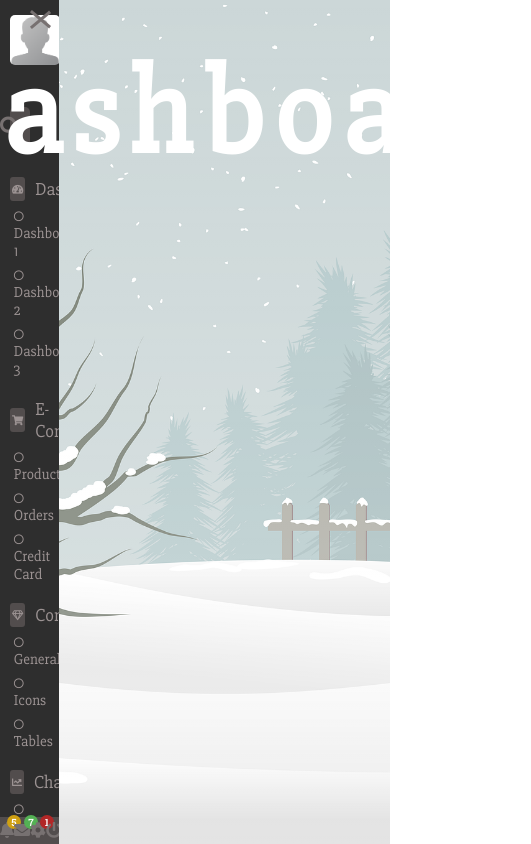
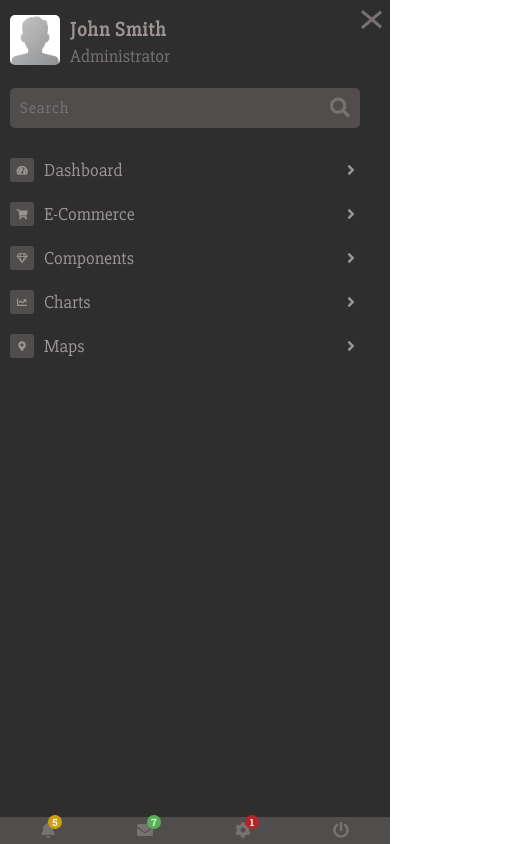
Before and after one commit to marc9323/Sidebar-for-dashboard, a plain HTML site: page index.html in a window 390 px wide. Both pictures are taken after a click on the element 41 px from the left and 17 px from the top of the page. Shown: the whole page, 531 px wide, since content can reach past the window. Drawn offline with Linux system fonts and the light colour scheme.

Commit message:
menu complete

```diff
--- a/script.js
+++ b/script.js
@@ -2,3 +2,13 @@ document.querySelector('.hamburger-menu').addEventListener('click', ()=> {
     // add class if doesn't exist, remove if it does, toggle it
     document.querySelector('.container').classList.toggle('change');
 });
+
+document.querySelector('.nav-list').addEventListener('click', (e)=> {
+    // parent element of the clicked element
+    const el = e.target.parentElement;
+   // console.log(el);
+   if(el.classList[0] == 'nav-link'){
+       el.nextElementSibling.classList.toggle('change');
+       el.classList.toggle('change');
+   }
+});
--- a/style.css
+++ b/style.css
@@ -27,25 +27,43 @@ html {
     height: 100vh;
     background-color: var(--main-bg-color);
     position: fixed;
+    left: -15vw; /* offscreen for sidebar transition */
     /* create space inside the box */
     padding: 1.5rem 1rem; /* top/bottom right/left
     /* to maintain the same size as the box */
     box-sizing: border-box;
+    z-index: 100; /* so hamburger menu icon is displayed above main section */
+    transition: left 0.2s; /* for sliding sidebar, .change .sidebar */
 }
+
+/* styles added to elements once icon is clicked */
+.change .sidebar {
+    left: 0;
+}
+
+
 
 /* hamburger menu */
 .hamburger-menu {
     width: 3.5rem;
     height: 3.5rem;
+    background-color: var(--main-bg-color);
+    border-bottom-right-radius: 1rem;
     /* background-color: #fff; */
     /* by default its at top left - we need top right corner */
     position: absolute;
-    right: 0;
+    right: -3.5rem; /* move hamburger menu so its visible */
+    /* right: 0; */
     top: 0;
     /* center the lines using padding */
     padding: .5rem; /* width of icon is 3.5 rem, line is 2.5rem, center with .5 */
     box-sizing: border-box; /* fixes size of box */
+    transition: right .3s .3s;  /* .change .hamburger-menu */
 
+}
+
+.change .hamburger-menu {
+    right: 0;
 }
 
 .line {
@@ -56,6 +74,7 @@ html {
     position: absolute;
     /* transform origin to make the X */
     transform-origin: left;
+    transition: transform .3s, top .3s .3s, opacity 0.2s;
 }
 
 .line-1 {
@@ -71,6 +90,7 @@ html {
 .change .line-1 {
     top: 2.4rem;
     transform: rotate(-40deg) translateY(0.3rem);
+    transition: top .3s, transform .3s .3s;
 }
 
 .change .line-2 {
@@ -80,6 +100,8 @@ html {
 .change .line-3 {
     top: 1.2rem;
     transform: rotate(40deg) translateY(-0.3rem);
+    transition: top .3s, transform .3s .3s;
+
 }
 
 .card {
@@ -174,6 +196,10 @@ html {
 }
 
 /* first-child is the icon */
+.change.nav-link i:first-child {
+    color: var(--active-icon-color);
+}
+
 .nav-link:hover i:first-child {
     color: var(--active-icon-color);
 }
@@ -182,12 +208,28 @@ html {
 .nav-link i:last-child {
     margin-right: 2.5rem;
     font-size: 1.6rem;
+    /* .change > i:lastchild */
+    transition: transform 0.5s;
+}
+
+/* rotate angle arrows on classlist toggle, drodown */
+.change > i:last-child {
+    transform: rotate(90deg);
 }
 
 /* list elements */
 .sub-nav-list{
     width: 90%;
     margin-left: auto; /* places to the right */
+    /* display: none; hide dropdowns */ /* can't use with transitions */
+    max-height: 0;
+    overflow: hidden;
+    transition: max-height .5s;
+}
+
+.change.sub-nav-list {
+    /* display: block; */
+    max-height: 10rem;
 }
 
 .sub-nav-link {
@@ -289,9 +331,18 @@ html {
 }
 
 .main-section {
-    width: 85vw;  /* takes up rest of the page after sidebar which was 15vw */
+    /* width: 85vw;  takes up rest of the page after sidebar which was 15vw */
+    width: 100vw; /* fill space when sidebar offscreen */
+    left: 0; /* fill space from sidebar offscreen */
     position: relative; /* positioned side by side */
-    left: 15vw; /* positioned right after sidebar */
+    /* left: 15vw; positioned right after sidebar */
+    /* for .change .main-section */
+    transition: all .2s;
+}
+
+.change .main-section {
+    left: 15vw;
+    width: 85vw;
 }
 
 .header {
@@ -311,3 +362,74 @@ html {
     color: #fff;
     letter-spacing: 1rem;
 }
+
+/* Media Queries */
+@media(max-width: 1500px) {
+    .sidebar {
+        width: 20vw;
+        left: -20vw;
+    }
+
+    .change .main-section {
+        left: 20vw;
+        width: 80vw;
+    }
+}
+
+@media(max-width: 1200px) {
+    .sidebar {
+        width: 25vw;
+        left: -25vw;
+    }
+
+    .change .main-section {
+        left: 25vw;
+        width: 75vw;
+    }
+}
+
+@media(max-width: 900px) {
+    .sidebar {
+        width: 30vw;
+        left: -30vw;
+    }
+
+    .change .main-section {
+        left: 30vw;
+        width: 70vw;
+    }
+
+    .heading {
+        font-size: 8rem;
+    }
+}
+
+@media(max-width: 700px) {
+    .sidebar {
+        width: 50vw;
+        left: -50vw;
+    }
+
+    .change .main-section {
+        left: 50vw;
+        width: 50vw;
+    }
+
+    .heading {
+        display: none;
+    }
+}
+
+@media(max-width: 400px) {
+    .sidebar {
+        width: 100vw;
+        left: -100vw;
+    }
+
+    .change .main-section {
+        left: 100vw;
+        width: 0vw;
+    }
+
+
+}
```
